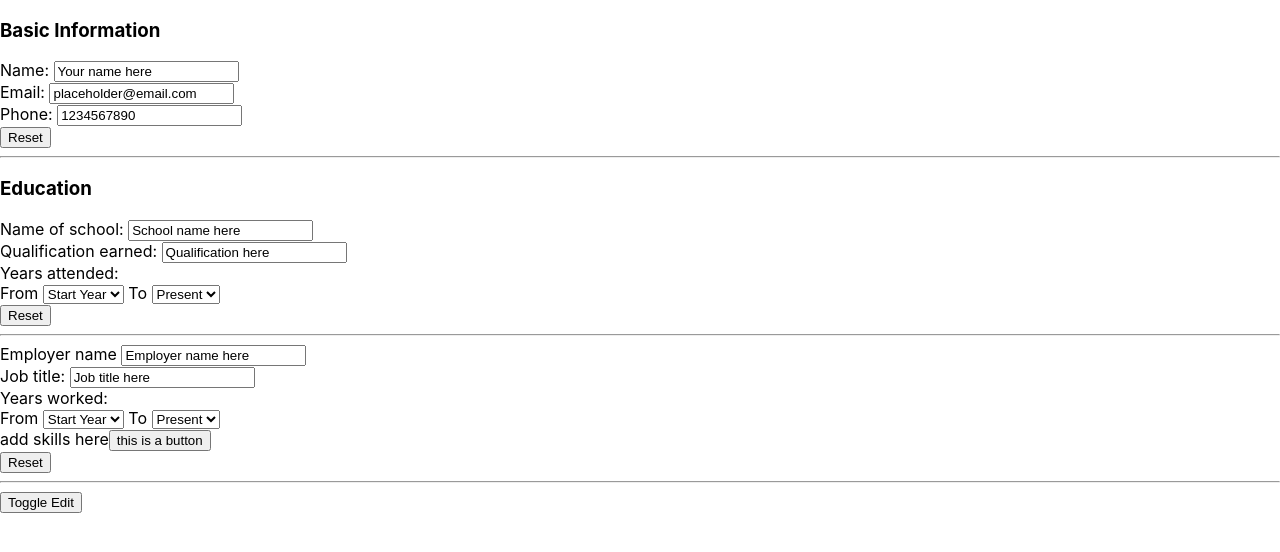
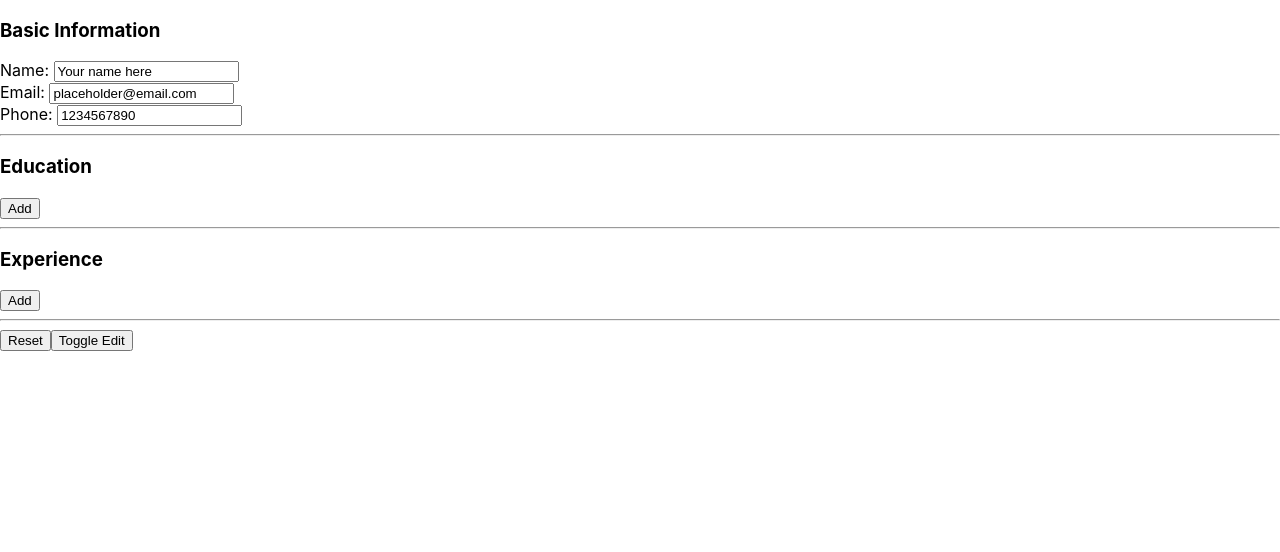
Before and after one commit to j-nas/cv-project, a React (Create React App) app: page / in a window 1280 px wide. Shown: the top 552 px of the page. Built offline with nearby package versions, Linux system fonts and the light colour scheme.

Commit message:
added multiple work/school fields

```diff
--- a/package.json
+++ b/package.json
@@ -10,6 +10,7 @@
     "react": "^17.0.2",
     "react-dom": "^17.0.2",
     "react-scripts": "4.0.3",
+    "uniqid": "^5.3.0",
     "web-vitals": "^1.1.1"
   },
   "scripts": {
--- a/src/App.js
+++ b/src/App.js
@@ -1,15 +1,21 @@
 import React, { Component } from 'react'
+import uniqid from "uniqid"
 
 import ToggleEditButton from './components/buttons/ToggleEditButton'
 import PrintButton from './components/buttons/PrintButton'
+import ResetButton from './components/buttons/ResetButton'
+
 import BasicInformation from './components/BasicInformation'
 import Education from './components/Education'
 import Experience from './components/Experience'
+
 class App extends Component {
   constructor() {
     super()
     this.state = {
       editMode: true,
+      schoolInputs: [],
+      workInputs: [],
      }
     this.toggleEdit = this.toggleEdit.bind(this)
   }
@@ -18,16 +24,78 @@ class App extends Component {
       editMode: !this.state.editMode
     })
   }
+  addSection= (e) => {
+
+    this.setState(prevState => ({
+      [e.target.dataset.field]:
+        [...prevState[e.target.dataset.field],
+        {key: uniqid()}]
+    }))
+  }
+  deleteSection = (e) => {
+    this.setState(prevState => ({
+      [e.target.dataset.field]:
+        prevState[e.target.dataset.field].filter(
+          item => item.key !== e.target.id
+        )
+    }))
+  }
   render(){
     const printButton = <PrintButton/>
+    const { schoolInputs, workInputs } = this.state
+
+    let education = schoolInputs.map((edu) => {
+        return(
+          <div key={edu.key}>
+          <Education
+            inputMode={this.state.editMode}
+             />
+            <br />
+            <button
+              data-field="schoolInputs"
+              id={edu.key}
+              onClick={this.deleteSection}>
+              Remove
+            </button>
+          </div>
+     ) })
+
+    let experience = workInputs.map((work) => {
+      return(
+        <div key={work.key}>
+          <Experience
+            inputMode={this.state.editMode}
+             />
+          <button
+            data-field="workInputs"
+            id={work.key}
+            onClick={this.deleteSection}>
+            Remove
+          </button>
+        </div>
+      )
+    })
     return (
       <div>
         <BasicInformation
           inputMode={this.state.editMode}/>
-        <Education
-          inputMode={this.state.editMode}/>
-        <Experience
-          inputMode={this.state.editMode}/>
+        <h3>Education</h3>
+        <button
+          data-field="schoolInputs"
+          onClick={this.addSection}>
+          Add
+        </button>
+        {education}
+        <hr/>
+        <h3>Experience</h3>
+        <button
+          data-field="workInputs"
+          onClick={this.addSection}>
+          Add
+        </button>
+        {experience}
+        <hr/>
+        <ResetButton />
         <ToggleEditButton toggle={this.toggleEdit}/>
        {!this.state.editMode?printButton:null}
 
--- a/src/components/BasicInformation.js
+++ b/src/components/BasicInformation.js
@@ -1,5 +1,4 @@
 import React, { Component } from "react";
-import ResetButton from "./buttons/ResetButton";
 import EmailInput from "./inputComponents/EmailInput";
 import TextInput from "./inputComponents/TextInput"
 
@@ -62,8 +61,6 @@ class BasicInformation extends Component {
 
       <div>
         {this.props.inputMode ? editMode : displayMode}
-        <ResetButton
-          resetButton={this.resetButton} />
         <hr />
       </div>
     )
--- a/src/components/buttons/ResetButton.js
+++ b/src/components/buttons/ResetButton.js
@@ -1,9 +1,16 @@
 import React from "react"
 
 class ResetButton extends React.Component{
+  constructor(){
+    super()
+    this.resetButton = this.resetButton.bind(this)
+  }
+  resetButton() {
+    window.location.reload()
+  }
   render() {
     return(
-      <button onClick={this.props.resetButton}>
+      <button onClick={this.resetButton}>
         Reset
       </button>
     )
--- a/src/components/education.js
+++ b/src/components/education.js
@@ -3,7 +3,6 @@ import React from "react";
 import TextInput from "./inputComponents/TextInput"
 import YearsInput from "./inputComponents/YearsInput"
 
-import ResetButton from './buttons/ResetButton'
 class Education extends React.Component{
   constructor(){
     super()
@@ -35,7 +34,6 @@ class Education extends React.Component{
   render() {
     const inputMode =
       <div>
-        <h3>Education</h3>
         <TextInput
           event={this.handleChange}
           input={this.state.schoolName}
@@ -56,18 +54,13 @@ class Education extends React.Component{
       </div>
     const displayMode =
       <div>
-        <h4>Education</h4>
         <h3>{this.state.schoolName}</h3>
         <p>{this.state.qualification} <br/>
         {this.state.yearSchoolStart} to {this.state.yearSchoolComplete}</p>
       </div>
     return (
       <div>
-
         {this.props.inputMode?inputMode:displayMode}
-        <ResetButton
-          resetButton={this.resetButton} />
-          <hr/>
       </div>
     )
   }
--- a/src/components/experience.js
+++ b/src/components/experience.js
@@ -3,7 +3,6 @@ import TextInput from "./inputComponents/TextInput"
 import YearsInput from './inputComponents/YearsInput'
 import ListInput from "./inputComponents/ListInput"
 
-import ResetButton from './buttons/ResetButton'
 class Experience extends React.Component {
   constructor(){
     super()
@@ -58,6 +57,7 @@ class Experience extends React.Component {
           yearEndDataset="yearWorkComplete"
           />
         <ListInput />
+        <br/>
       </div>
     const displayMode =
       <div>
@@ -72,9 +72,6 @@ class Experience extends React.Component {
     return (
       <div>
         {this.props.inputMode?inputMode:displayMode}
-        <ResetButton
-          resetButton = {this.resetButton} />
-        <hr/>
       </div>
     )
   }
```
Also changed, not shown: 1 other file (tests, documents, lock files or other folders).
